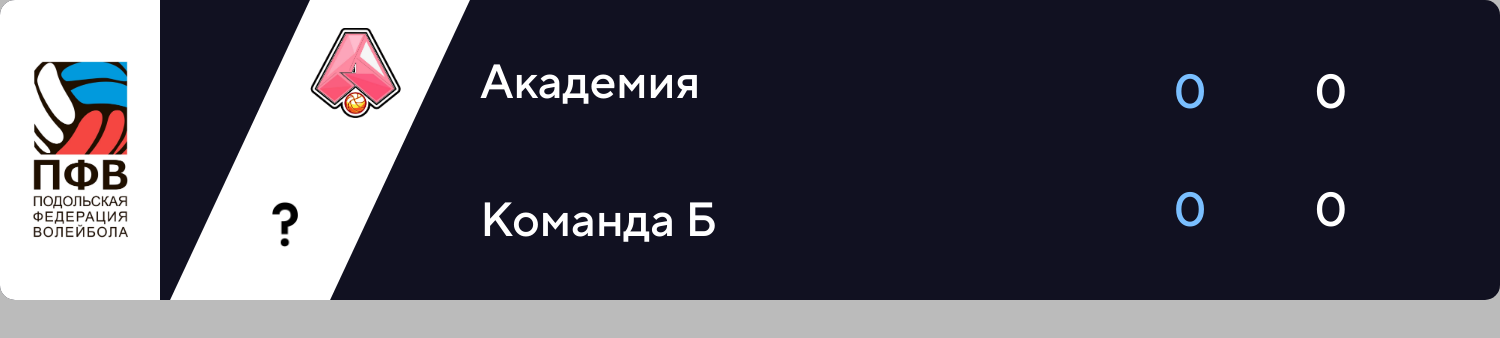
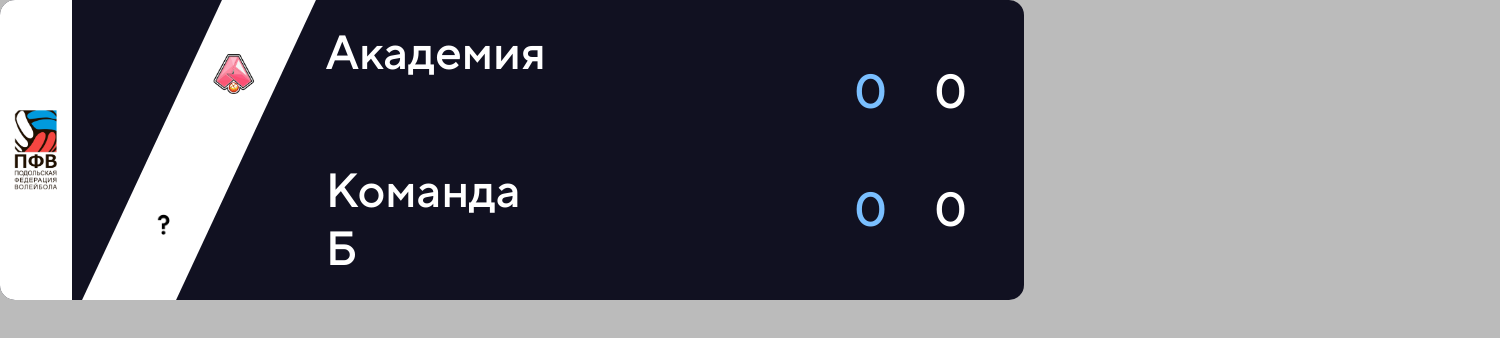
Before and after one commit to sherstnew/score, a website: page index.html in a window 1280 px wide. Shown: the whole page, 1500 px wide, since content can reach past the window. Drawn offline with Linux system fonts and the light colour scheme.

Commit message:
style fix

```diff
--- a/index.css
+++ b/index.css
@@ -40,7 +40,7 @@ body {
   display: flex;
   justify-content: flex-start;
   gap: 80px;
-  width: 1500px;
+  width: 80%;
   height: 300px;
   background-color: #111121;
   border-radius: 15px;
@@ -86,7 +86,7 @@ body {
   align-content: center;
   flex-wrap: wrap;
   gap: 80px;
-  width: 300px;
+  width: 500px;
   height: 300px;
 }
 
@@ -161,7 +161,7 @@ body {
   align-items: center;
   align-content: center;
   flex-wrap: wrap;
-  width: 350px;
+  width: 300px;
   gap: 40px;
   font-size: 48px;
 }
```
